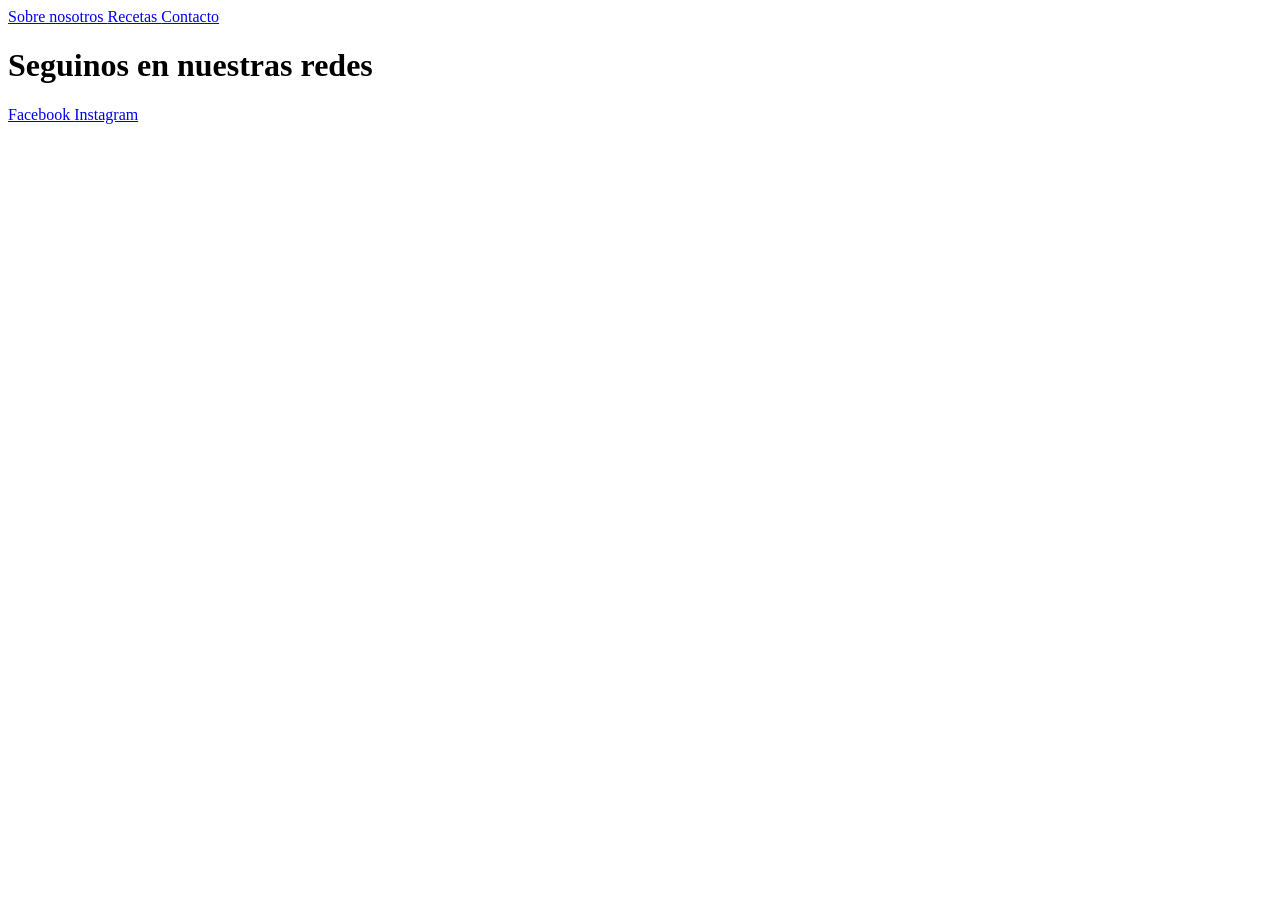
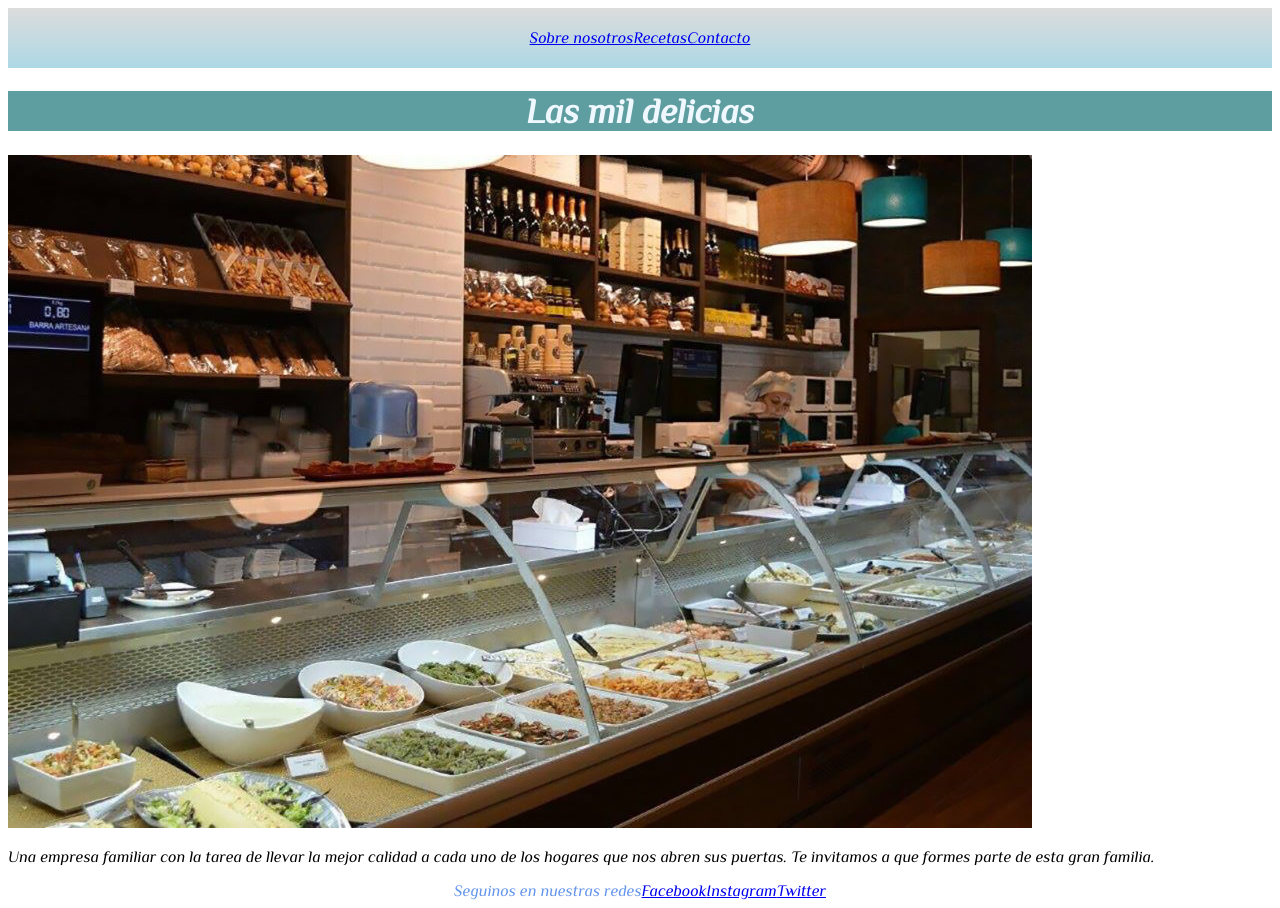
Before and after one commit to Vanuu235/TPO-Fullstack, a plain HTML site: page Inicio.html in a window 1280 px wide. Before the commit the page ends 800 px from the top, so only its background shows below. Drawn offline with Linux system fonts and the light colour scheme.

Commit message:
agregue estilos

```diff
--- a/Estilos.css
+++ b/Estilos.css
@@ -1,8 +1,28 @@
-nav {
+* {
+    font-family: 'Philosopher', sans-serif;
+}
+
+.nav {
     width: 100%;
     height: 60px;
     display: flex;
     justify-content: center;
     align-items: center;
-    background: linear-gradient(purple , lightblue);
+    background: linear-gradient(gainsboro , lightblue);
 }
+
+h1 {
+    color: aliceblue;
+    background-color: cadetblue;
+    font-size: 35px;
+    display: flex;
+    justify-content: center;
+    align-items: center;
+}
+
+.footer {
+    color:cornflowerblue;
+    display: flex;
+    justify-content: center;
+    align-items: center;
+}
--- a/Inicio.html
+++ b/Inicio.html
@@ -4,6 +4,10 @@
     <meta charset="UTF-8">
     <meta http-equiv="X-UA-Compatible" content="IE=edge">
     <meta name="viewport" content="width=device-width, initial-scale=1.0">
+    <link rel="preconnect" href="https://fonts.googleapis.com">
+    <link rel="preconnect" href="https://fonts.gstatic.com" crossorigin>
+    <link href="https://fonts.googleapis.com/css2?family=Philosopher:ital@1&display=swap" rel="stylesheet">
+    <link rel="stylesheet" href="Estilos.css">
     <link rel="icon" href="icono.ico">
     <title>Inicio</title>
 </head>
@@ -17,16 +21,25 @@
         </div>
 
     </header>
+   <h1> Las mil delicias </h1>
+    <div>
+        <img src="img1.jpg">
+    </div>
 
+   <div>
+    <p> Una empresa familiar con la tarea de llevar la mejor calidad a cada uno de los hogares que nos abren sus puertas. Te invitamos a que formes parte de esta gran familia.</p>
+   </div>
 
- <p>  </p>
 
 </body>
 
 <footer>
-    <h1>Seguinos en nuestras redes</h1>
-    <a href="Algunlink fb"> Facebook </a>
-    <a href="algun link insta"> Instagram </a>
+    <div class="footer">
+        Seguinos en nuestras redes <br>
+        <a href="www.facebook.com"> Facebook </a>
+        <a href="wwww.instagram.com"> Instagram </a>
+        <a href="www.twitter.com"> Twitter </a>
+    </div>
 </footer>
 
 </html>
```
Also changed, not shown: Contacto.html (+12 -0 lines), Nosotros.html (+12 -0 lines), Recetas.html (+12 -0 lines), img1.jpg (added), img2.jpg (added), img3.jpg (added).
